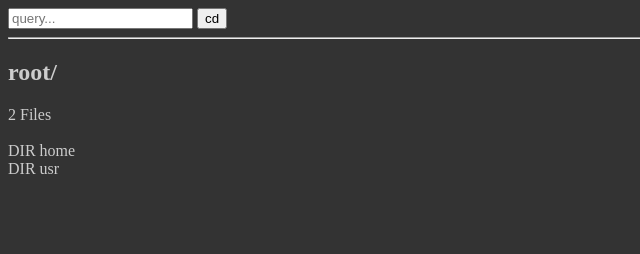
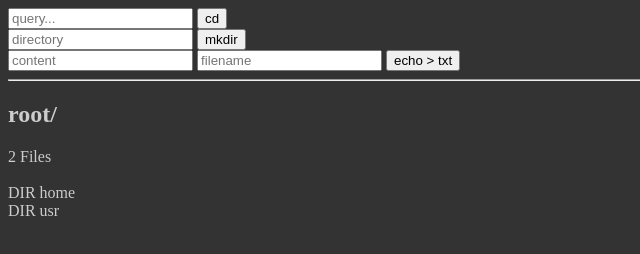
Before and after one commit to MininMobile/filesystem-test, a plain HTML site: page index.html in a window 1280 px wide. Shown: the whole page, without its empty margins (0-640 px from the left). Drawn offline with Linux system fonts and the light colour scheme.

Commit message:
Add Creation Fields

```diff
--- a/index.html
+++ b/index.html
@@ -11,6 +11,15 @@
 		<input type="text" placeholder="query..." id="query">
 		<input type="submit" value="cd">
 	</form>
+	<form action="#" onsubmit="return mkdir()">
+		<input type="text" placeholder="directory" id="directory">
+		<input type="submit" value="mkdir">
+	</form>
+	<form action="#" onsubmit="return echo()">
+		<input type="text" placeholder="content" id="content">
+		<input type="text" placeholder="filename" id="filename">
+		<input type="submit" value="echo > txt">
+	</form>
 	<hr>
 	<h2 id="breadcrumbs">root/</h2>
 	<p id="dir"></p>
--- a/src/sys32.js
+++ b/src/sys32.js
@@ -90,6 +90,19 @@ function openFile() {
 	}
 }
 
+function writeFile(type = "file", format = "text") {
+	if (type == "folder") {
+		const dirname = document.getElementById("directory");
+
+		// code
+	} else if (type == "file") {
+		const content = document.getElementById("content");
+		const filename = document.getElementById("filename");
+
+		// code
+	}
+}
+
 function updateDisplays() {
 	const breadcrumbs = document.getElementById("breadcrumbs");
 	const dirdisplay = document.getElementById("dir");
@@ -118,3 +131,17 @@ function navigate() {
 
 	return false;
 }
+
+function mkdir() {
+	writeFile("folder");
+	updateDisplays();
+
+	return false;
+}
+
+function echo() {
+	writeFile("file");
+	updateDisplays();
+
+	return false;
+}
```
